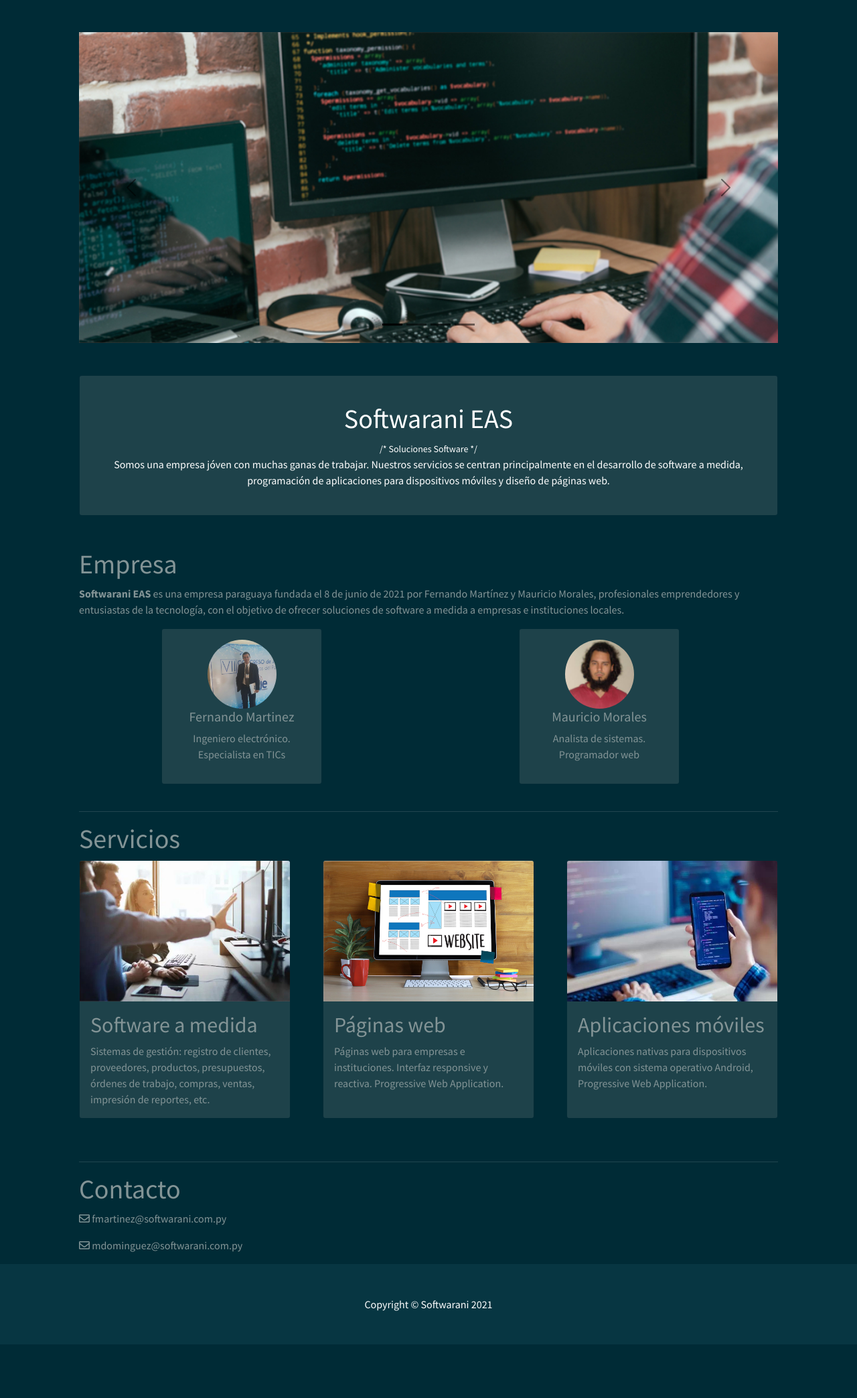
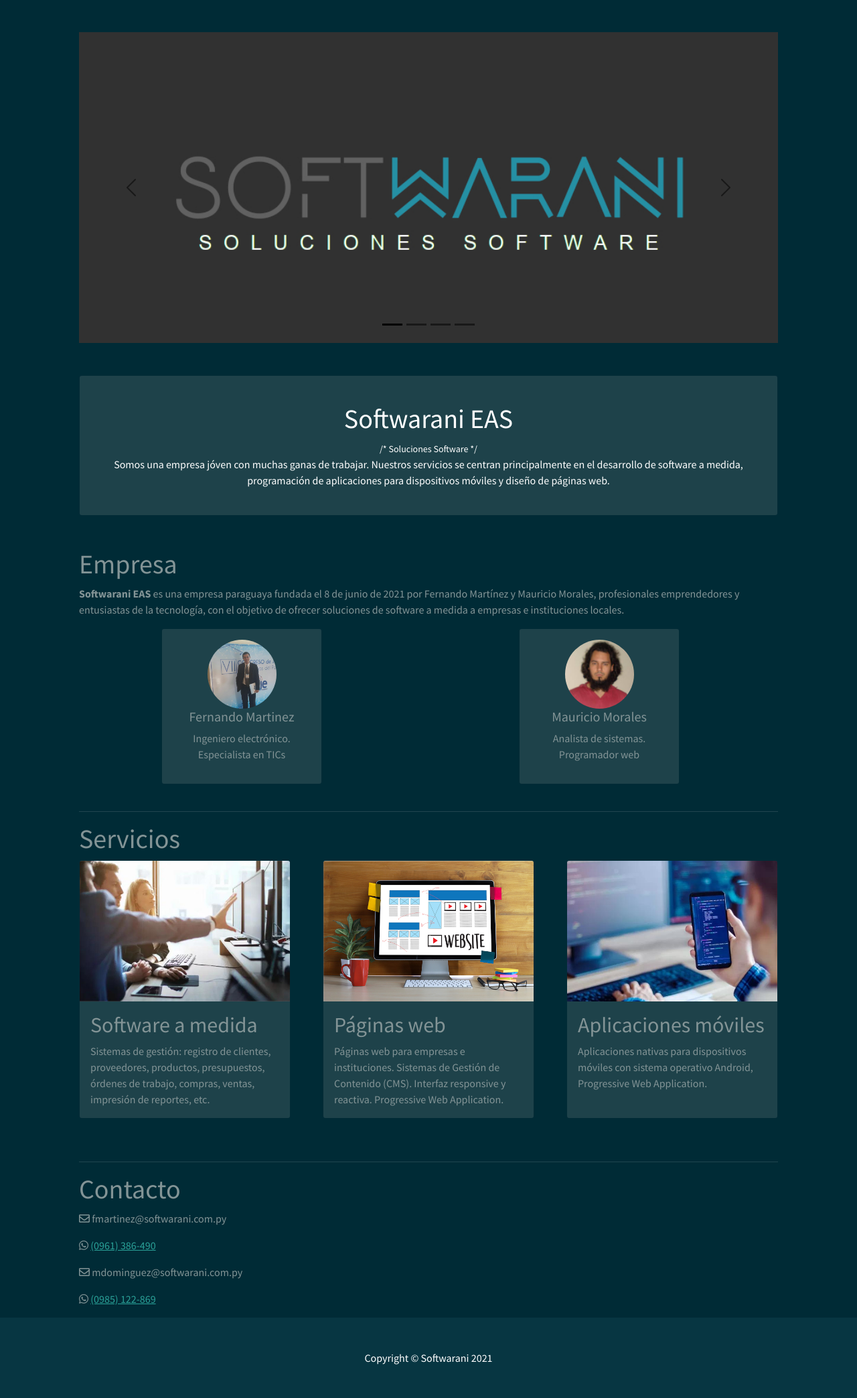
Before and after one commit to mocomauricio/softwarani, a Django app: page / in a window 1280 px wide. Shown: the part 56-2143 px from the top of the page at 67% size. Before the commit the page ends 2013 px from the top, so only its background shows below. Run offline with Django 3.2, Linux system fonts and the light colour scheme; some libraries are stand-ins or nearby versions.

Commit message:
agregado logo en el carousel

```diff
--- a/principal/templates/index.html
+++ b/principal/templates/index.html
@@ -52,11 +52,11 @@
   </div>
   <div class="carousel-inner">
     <div class="carousel-item active" data-bs-interval="3000">
-      <img src="{% static 'img/carousel/slice0.jpg' %}" class="d-block w-100" alt="...">
+      <img src="{% static 'img/carousel/slice4.jpg' %}" class="d-block w-100" alt="...">
 
     </div>
     <div class="carousel-item" data-bs-interval="3000">
-      <img src="{% static 'img/carousel/slice1.jpg' %}" class="d-block w-100" alt="...">
+      <img src="{% static 'img/carousel/slice0.jpg' %}" class="d-block w-100" alt="...">
 
     </div>
     <div class="carousel-item" data-bs-interval="3000">
@@ -149,7 +149,7 @@
                         <img class="card-img-top" src="{% static 'img/servicio2.jpg' %}" alt="Card image cap">
                         <div class="card-body">
                             <h2 class="card-title">Páginas web</h2>
-                            <p class="card-text">Páginas web para empresas e instituciones. Interfaz responsive y reactiva. Progressive Web Application.</p>
+                            <p class="card-text">Páginas web para empresas e instituciones. Sistemas de Gestión de Contenido (CMS). Interfaz responsive y reactiva. Progressive Web Application.</p>
                         </div>
                     </div>
                 </div>
@@ -170,8 +170,9 @@
             <div id="Contacto" class="row gx-4 gx-lg-5">
                 <h1>Contacto</h1>
                 <p><i class="far fa-envelope"></i> fmartinez@softwarani.com.py</com></p>
+                <p><i class="fab fa-whatsapp"></i> <a href="https://wa.me/+595961386490" class="link"> (0961) 386-490</a></p>
                 <p><i class="far fa-envelope"></i> mdominguez@softwarani.com.py</com></p>
-                <!--p><i class="fab fa-whatsapp"></i> (0981)123-456</p --->
+                <p><i class="fab fa-whatsapp"></i> <a href="https://wa.me/+595985122869" class="link"> (0985) 122-869</a></p>
             </div>
 
         </div>
```
Also changed, not shown: principal/static/img/carousel/slice4.jpg (added), static/img/carousel/slice4.jpg (added).
